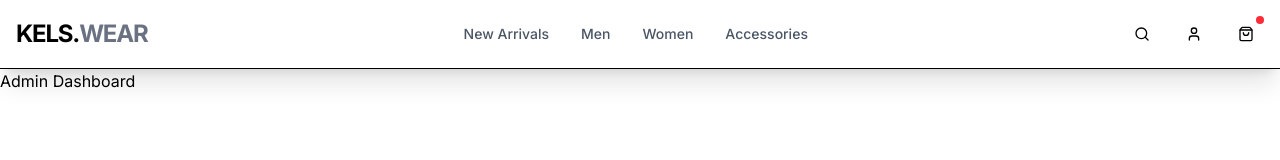
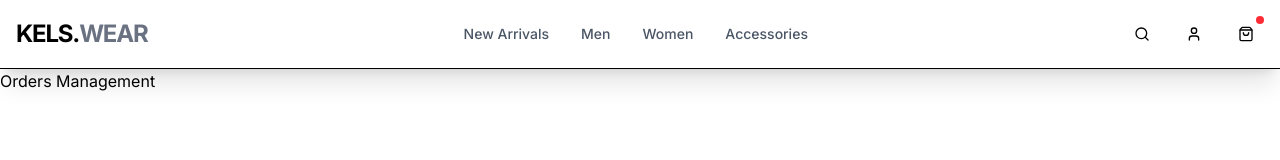
Before and after one commit to AdugboAghogho/my_ecommerce_template, a Next.js app: page /dashboard in a window 1280 px wide. Shown: the top 160 px of the page. Built offline with nearby package versions, Linux system fonts and the light colour scheme.

Commit message:
vercel error fix take 2

```diff
--- a/app/(admin)/dashboard/page.tsx
+++ b/app/(admin)/dashboard/page.tsx
@@ -1,11 +1,3 @@
-import React from "react";
-
-const page = () => {
-  return (
-    <div>
-      <h2>Admin Dashboard</h2>
-    </div>
-  );
-};
-
-export default page;
+export default function OrdersPage() {
+  return <div>Orders Management</div>;
+}
```
